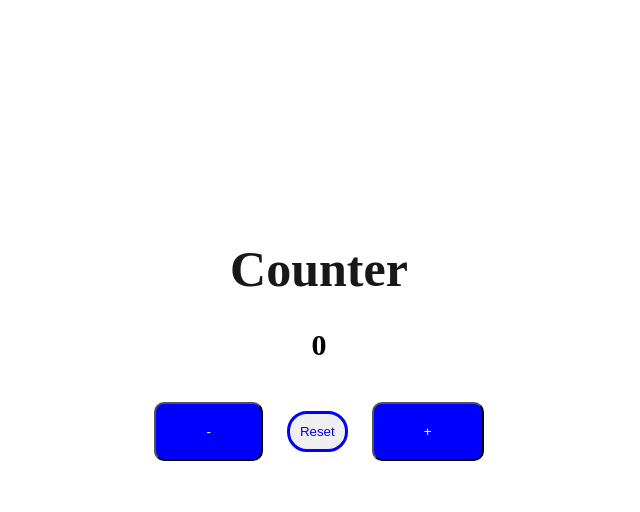
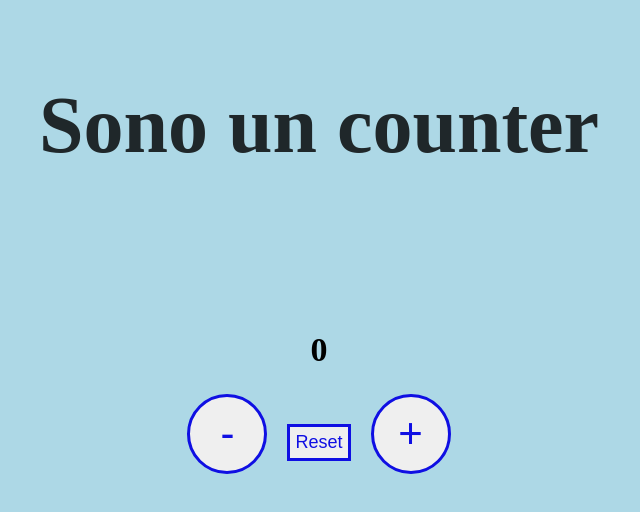
Before and after one commit to Fabrizio994/Js_basic, a plain HTML site: page index.html in a window 1280 px wide. Shown: the whole page, without its empty margins (321-961 px from the left). Drawn offline with Linux system fonts and the light colour scheme.

Commit message:
creazione counter

```diff
--- /dev/null
+++ b/assets/css/style.css
@@ -0,0 +1,70 @@
+* {
+  text-align: center;
+  box-sizing: border-box;
+  padding: 0;
+  margin: 0;
+}
+
+body {
+  background-color: lightblue;
+}
+
+.title {
+  margin-top: 10vh;
+  font-size: 40px;
+  color: rgba(0, 0, 0, 0.821);
+}
+
+.counterDiv {
+  font-size: 34px;
+  font-weight: 800;
+  margin-top: 20vh;
+  margin-bottom: 15px;
+}
+
+.decrementBtn,
+.resetBtn,
+.incrementBtn {
+  cursor: pointer;
+  margin: 10px;
+  font-size: px;
+  border: 3px solid rgb(15, 15, 227);
+  color: rgb(15, 15, 227);
+  transition: 0.1s;
+}
+
+.resetBtn {
+  padding: 5px;
+  font-size: 12px;
+}
+.decrementBtn,
+.incrementBtn {
+  font-size: 32px;
+  border-radius: 50%;
+  width: 40px;
+  height: 40px;
+}
+
+.decrementBtn:hover,
+.resetBtn:hover,
+.incrementBtn:hover {
+  background-color: rgb(199, 199, 241);
+}
+
+@media screen and (min-width: 960px) {
+  .title {
+    font-size: 80px;
+  }
+
+  .decrementBtn,
+  .incrementBtn {
+    font-size: 42px;
+    width: 80px;
+    height: 80px;
+    border-radius: 50%;
+  }
+
+  .resetBtn {
+    font-size: 18px;
+  }
+}
--- /dev/null
+++ b/assets/js/script.js
@@ -0,0 +1,44 @@
+// contatore
+let counter = 0;
+
+// h1
+const h1Title = document.createElement("h1");
+h1Title.className = "title";
+h1Title.innerHTML = "Sono un counter";
+document.body.appendChild(h1Title);
+
+// div contatore
+const counterDiv = document.createElement("div");
+counterDiv.className = "counterDiv";
+counterDiv.innerHTML = counter;
+document.body.appendChild(counterDiv);
+
+//pulsante "decrementare"
+const decrementButton = document.createElement("button");
+decrementButton.className = "decrementBtn";
+decrementButton.innerHTML = "-";
+decrementButton.addEventListener("click", () => {
+  counter--;
+  counterDiv.innerHTML = counter;
+});
+document.body.appendChild(decrementButton);
+
+//pulsante "Reset"
+const resetButton = document.createElement("button");
+resetButton.className = "resetBtn";
+resetButton.innerHTML = "Reset";
+resetButton.addEventListener("click", () => {
+  counter = 0;
+  counterDiv.innerHTML = counter;
+});
+document.body.appendChild(resetButton);
+
+//pulsante "incrementare"
+const incrementButton = document.createElement("button");
+incrementButton.className = "incrementBtn";
+incrementButton.innerHTML = "+";
+incrementButton.addEventListener("click", () => {
+  counter++;
+  counterDiv.innerHTML = counter;
+});
+document.body.appendChild(incrementButton);
--- a/index.html
+++ b/index.html
@@ -3,17 +3,10 @@
   <head>
     <meta charset="UTF-8" />
     <meta name="viewport" content="width=device-width, initial-scale=1.0" />
-    <link rel="stylesheet" href="style.css" />
+    <link rel="stylesheet" href="assets/css/style.css" />
     <title>Counter</title>
   </head>
   <body>
-    <div class="counter">
-      <h1>Counter</h1>
-      <div id="counterDisplay">0</div>
-      <button id="decrementBtn">-</button>
-      <button id="resetBtn">Reset</button>
-      <button id="incrementBtn">+</button>
-    </div>
-    <script src="script.js"></script>
+    <script src="assets/js/script.js"></script>
   </body>
 </html>
--- a/script.js
+++ /dev/null
@@ -1,24 +0,0 @@
-let counterValue = 0;
-
-function updateCounterDisplay() {
-  document.getElementById("counterDisplay").innerText = counterValue;
-}
-
-function increment() {
-  counterValue++;
-  updateCounterDisplay();
-}
-
-function decrement() {
-  counterValue--;
-  updateCounterDisplay();
-}
-
-function reset() {
-  counterValue = 0;
-  updateCounterDisplay();
-}
-
-document.getElementById("incrementBtn").addEventListener("click", increment);
-document.getElementById("decrementBtn").addEventListener("click", decrement);
-document.getElementById("resetBtn").addEventListener("click", reset);
--- a/style.css
+++ /dev/null
@@ -1,53 +0,0 @@
-* {
-  text-align: center;
-  box-sizing: border-box;
-  padding: 0;
-  margin: 0;
-}
-
-h1 {
-  color: rgba(0, 0, 0, 0.905);
-  margin-top: 30vh;
-  font-size: 50px;
-  font-weight: 900;
-}
-
-#counterDisplay {
-  margin: 30px;
-  font-size: 30px;
-  font-weight: 700;
-}
-
-#incrementBtn,
-#decrementBtn {
-  border-radius: 10px;
-  background-color: blue;
-  color: white;
-  padding: 20px 50px;
-  margin: 10px 20px;
-  transition: 0.1s;
-  cursor: pointer;
-}
-
-#resetBtn {
-  border: 3px solid blue;
-  cursor: pointer;
-  padding: 10px;
-  border-radius: 20px;
-  color: blue;
-  transition: 0.1s;
-}
-
-#resetBtn:hover {
-  transform: scale(105%);
-  color: blue;
-  box-shadow: 0px 0px 10px 0px rgba(0, 0, 255, 0.441);
-}
-#incrementBtn:hover,
-#decrementBtn:hover {
-  transform: scale(105%);
-  border: 3px solid blue;
-  background-color: white;
-  color: blue;
-  box-shadow: 0px 0px 10px 0px rgba(0, 0, 255, 0.441);
-}
```
